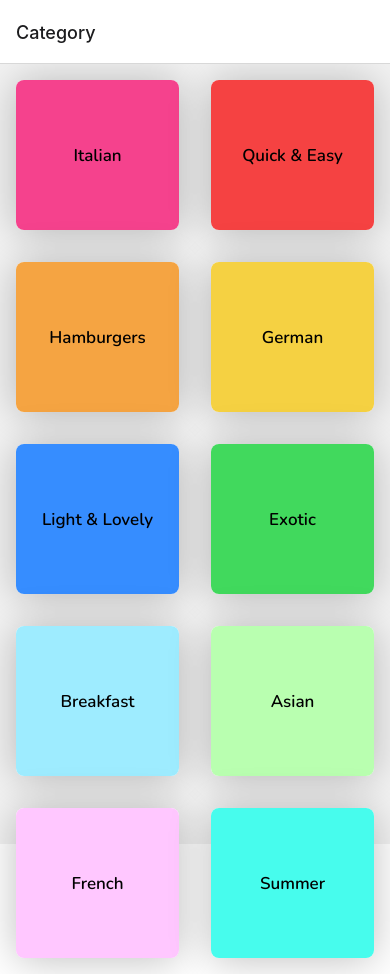
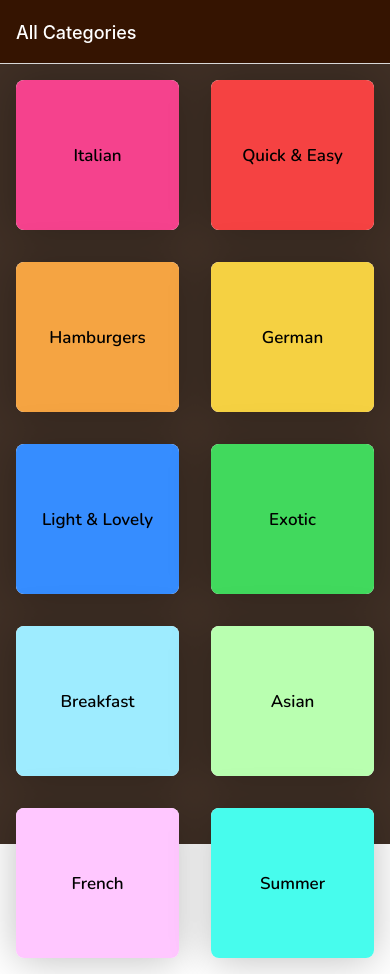
Before and after one commit to Dev-Harmattan/react-native-meal-app, a React Native app: screen / in a window 390 px wide. Built offline with nearby package versions, Linux system fonts and the light colour scheme.

Commit message:
Style naviagation header

```diff
--- a/App.js
+++ b/App.js
@@ -1,8 +1,8 @@
 import { useEffect, useCallback } from 'react';
 import { StyleSheet, View } from 'react-native';
-import {StatusBar} from 'expo-status-bar'
+import { StatusBar } from 'expo-status-bar';
 import { CategoryScreen } from './screens/CategoryScreen';
-import {MealOverviewSceen} from './screens/MealOverviewScreen';
+import { MealOverviewSceen } from './screens/MealOverviewScreen';
 import { useFonts } from 'expo-font';
 import * as SplashScreen from 'expo-splash-screen';
 import { NavigationContainer } from '@react-navigation/native';
@@ -36,12 +36,24 @@ export default function App() {
 
   return (
     <>
-      <StatusBar style="dark"/>
+      <StatusBar style="dark" />
       <View style={styles.container} onLayout={onLayoutRootView}>
         <NavigationContainer>
-          <Stack.Navigator>
-            <Stack.Screen name="Category" component={CategoryScreen} />
-            <Stack.Screen name='Meal Overview' component={MealOverviewSceen} />
+          <Stack.Navigator
+            screenOptions={{
+              headerStyle: { backgroundColor: '#351401' },
+              headerTintColor: 'white',
+              contentStyle: { backgroundColor: '#3f2f25' },
+            }}
+          >
+            <Stack.Screen
+              name="Category"
+              component={CategoryScreen}
+              options={{
+                title: 'All Categories',
+              }}
+            />
+            <Stack.Screen name="Meal Overview" component={MealOverviewSceen} />
           </Stack.Navigator>
         </NavigationContainer>
       </View>
```
